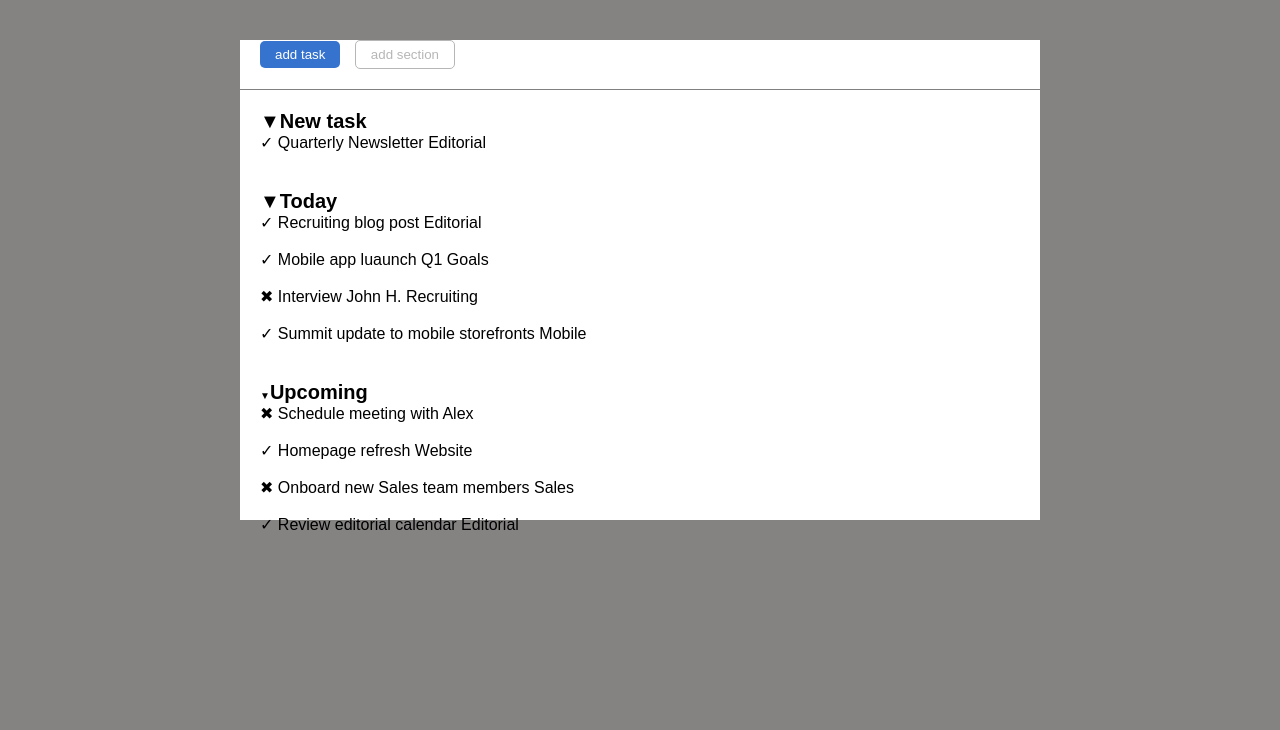
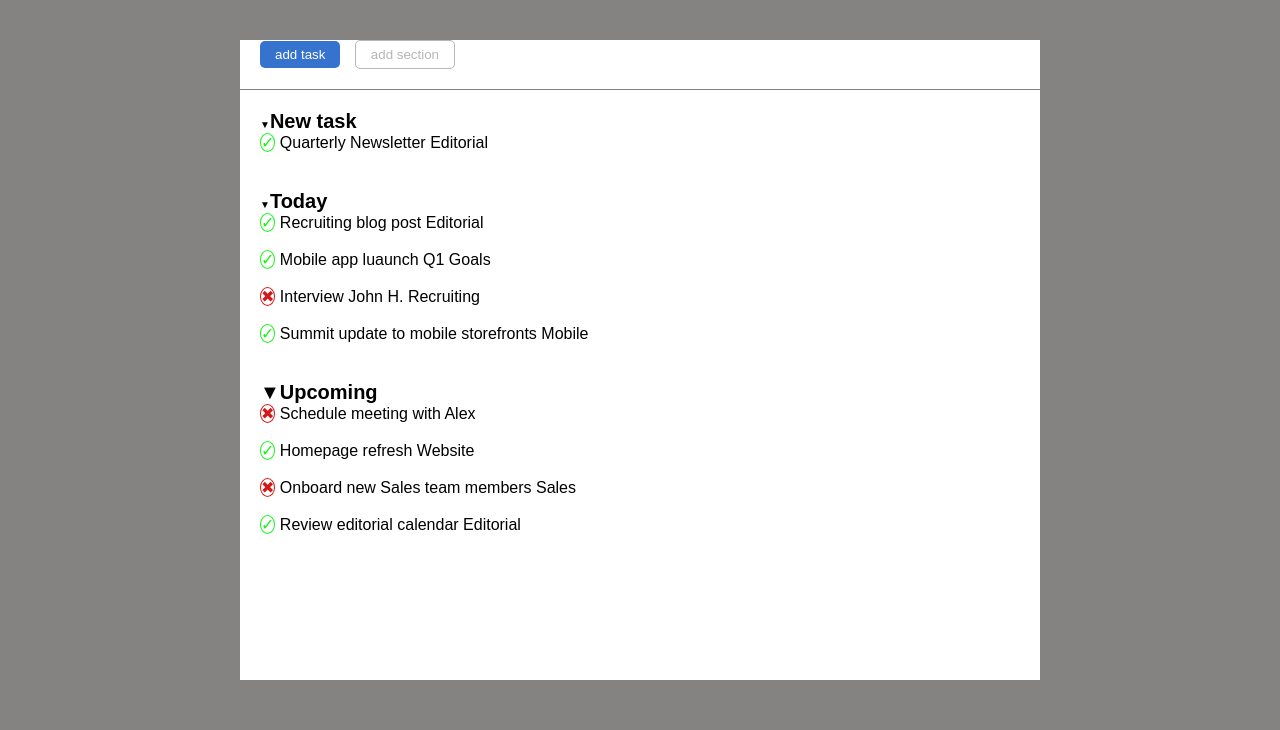
Before and after one commit to LorenzoSeverini/html-css-toboolist, a plain HTML site: page index.html in a window 1280 px wide. Shown: the part 70-800 px from the top of the page. Drawn offline with Linux system fonts and the light colour scheme.

Commit message:
style feat (smboli)

```diff
--- a/css/style.css
+++ b/css/style.css
@@ -14,6 +14,7 @@ header{
     height: 60px;
     background-color: white;
     margin-bottom: 50px;
+    padding-left: 20px;
 }
 
 #logo{
@@ -30,7 +31,7 @@ h1{
 
 main{
     max-width: 800px;
-    height: 60%;
+    height: 80%;
     margin: 0 auto;
     background-color: rgb(255, 255, 255);
 }
@@ -64,7 +65,7 @@ main{
     margin-left: 10px;
 }
 
-#simbolo{
+.simbolo{
     font-size: 10px;
 }
 
@@ -76,3 +77,17 @@ h2{
     margin-top: 20px;
     font-size: 20px;
 }
+
+.simbolo1{
+    color: rgb(26, 243, 26);
+    border: 1px solid rgb(26, 243, 26);
+    border-radius: 50%;
+    text-align: center;
+}
+
+.simbolo2{
+    color: rgb(209, 25, 25);
+    border: 1px solid rgb(209, 25, 25);
+    border-radius: 50%;
+    text-align: center;
+}
```
